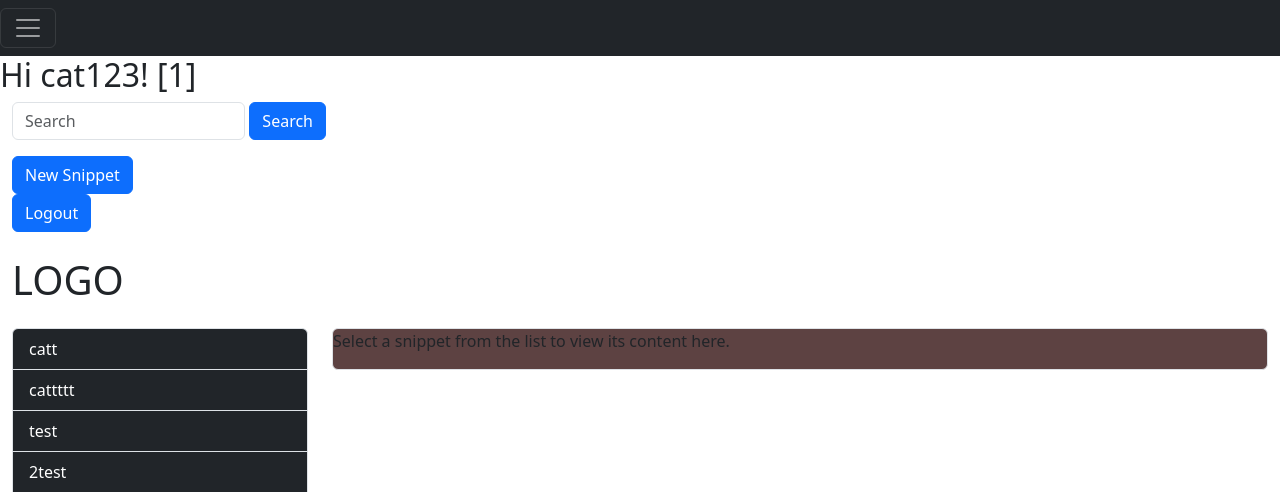
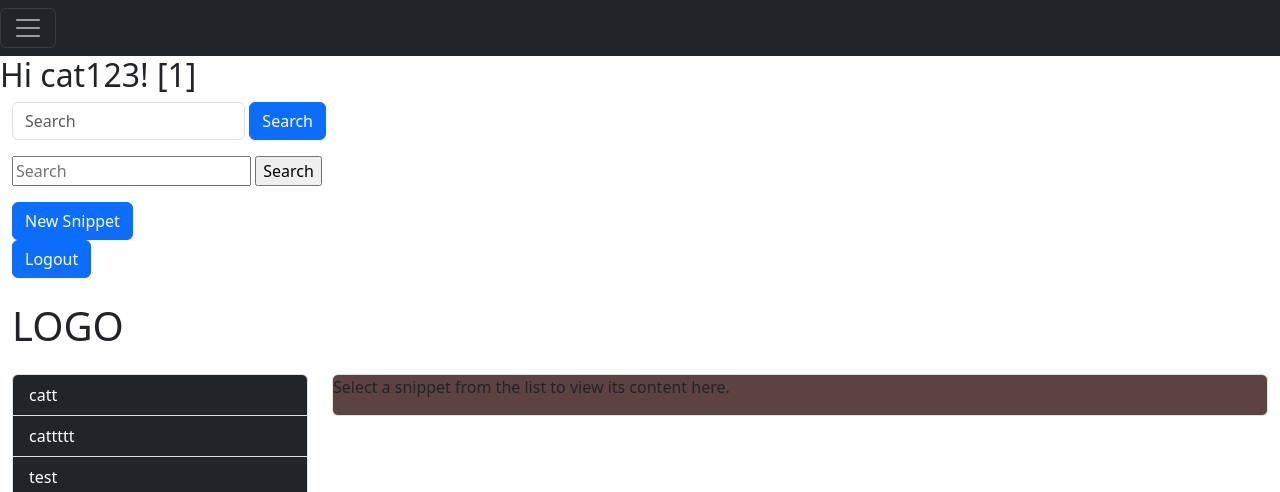
Before and after one commit to don1997/csm, a Flask app: page /dashboard/1 in a window 1280 px wide. Shown: the top 492 px of the page. Run offline with Flask 2, Linux system fonts and the light colour scheme; a user stored in the database is signed in; data comes from the database, SQL or seed files in the repository; tables that the repository leaves empty hold one stand-in row (values such as "Sample post"); some libraries are stand-ins or nearby versions.

Commit message:
New: Added Search query feature and corresponding form and front end stuff

```diff
--- a/src/app/forms.py
+++ b/src/app/forms.py
@@ -33,9 +33,12 @@ class LoginForm(FlaskForm):
 
 
 
-
-
 class SnippetForm(FlaskForm):
     title = StringField(validators=[InputRequired()], render_kw={"placeholder": "Insert Snippet Title!"})
     content = TextAreaField(validators=[InputRequired()], render_kw={"placeholder": "//Insert Code!"})
     submit = SubmitField('Post')
+
+
+class SearchForm(FlaskForm):
+    title = StringField(validators=[InputRequired()], render_kw={"placeholder": "Search"})
+    submit = SubmitField('Search')
--- a/src/app/templates/dashboard.html
+++ b/src/app/templates/dashboard.html
@@ -1,3 +1,8 @@
+<!-- Most Stable Dashboard Version.-->
+<!-- Most Stable Dashboard Version.-->
+<!-- Most Stable Dashboard Version.-->
+
+
 <link rel="stylesheet" href="{{ url_for('static', filename='css/custom.css') }}">
 <link rel="stylesheet" href="{{ url_for('static', filename='pygments.css') }}">
 {% extends "my_base.html" %}
@@ -15,6 +20,28 @@
     <input class="form-control me-1" type="search" placeholder="Search" aria-label="Search">
     <button class="btn btn-primary" type="submit">Search</button>
   </form>
+
+
+
+  <!-- Add the search form -->
+<form method="post">
+  {{ form.hidden_tag() }}
+  {{ form.title(size=20)}}
+  {{ form.submit() }}
+</form>
+
+<!-- Display search results -->
+{% if search_results %}
+  <div style="width: 33rem;">
+      <h3>Search Results:</h3>
+      {% for result in search_results %}
+          <a href="{{ url_for('main.dashboard', snippet_id=result.id) }}"class="list-group-item list-group-item-action bg-dark text-white">{{ result.title }}</a>
+
+      {% endfor %}
+  </div>
+
+{% endif %}
+
   <!-- SEARCH bar End-->
 
 
--- a/src/app/views.py
+++ b/src/app/views.py
@@ -2,7 +2,7 @@ from flask import Blueprint, render_template, url_for, redirect, request, abort
 from flask_login import login_user, login_required, logout_user, current_user
 from . import db, bcrypt
 from .models import User, Snippet
-from .forms import LoginForm, RegisterForm, SnippetForm
+from .forms import LoginForm, RegisterForm, SnippetForm, SearchForm
 from flask import flash
 
 
@@ -31,8 +31,8 @@ def login():
     return render_template('login.html', form=form)
 
 
-@main.route('/dashboard', defaults={'snippet_id': None})
-@main.route('/dashboard/<int:snippet_id>')
+@main.route('/dashboard', defaults={'snippet_id': None}, methods=['GET', 'POST'])
+@main.route('/dashboard/<int:snippet_id>', methods=['GET', 'POST'])
 @login_required
 def dashboard(snippet_id):
     snippets = current_user.snippets
@@ -44,12 +44,24 @@ def dashboard(snippet_id):
         if selected_snippet:
 
             highlighted_code = highlight(selected_snippet.content, PythonLexer(), HtmlFormatter())
+
+    search_results = None
+    form = SearchForm()
+    if form.validate_on_submit():
+        search_query = form.title.data
+        # Search for snippets with titles that contain the search query
+        search_results = Snippet.query.filter(Snippet.title.like(f'%{search_query}%'), Snippet.user_id == current_user.id).all()
+
+
     return render_template(
         'dashboard.html',
         snippets=snippets,
         selected_snippet=selected_snippet,
         highlighted_code=highlighted_code,
-        styles=styles
+        styles=styles,
+        search_results=search_results,
+        form=form
+
     )
 
 @main.route('/logout', methods=["GET","POST"])
```
